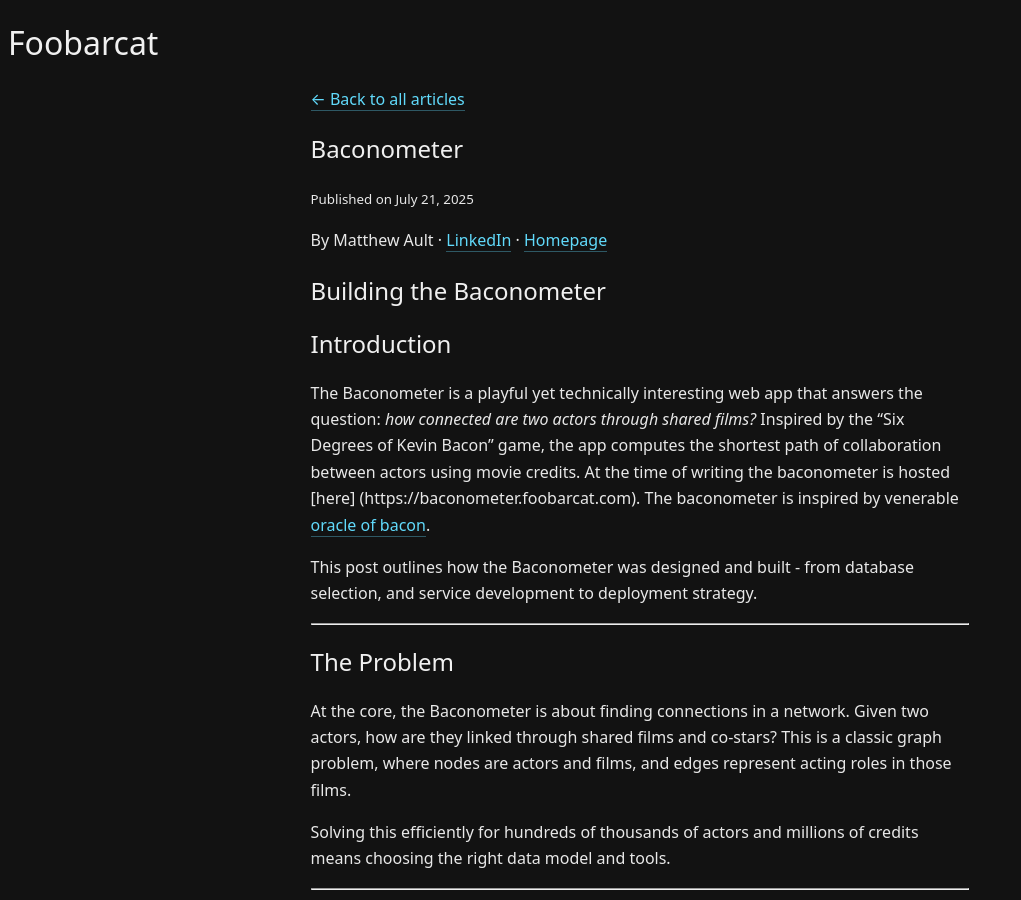
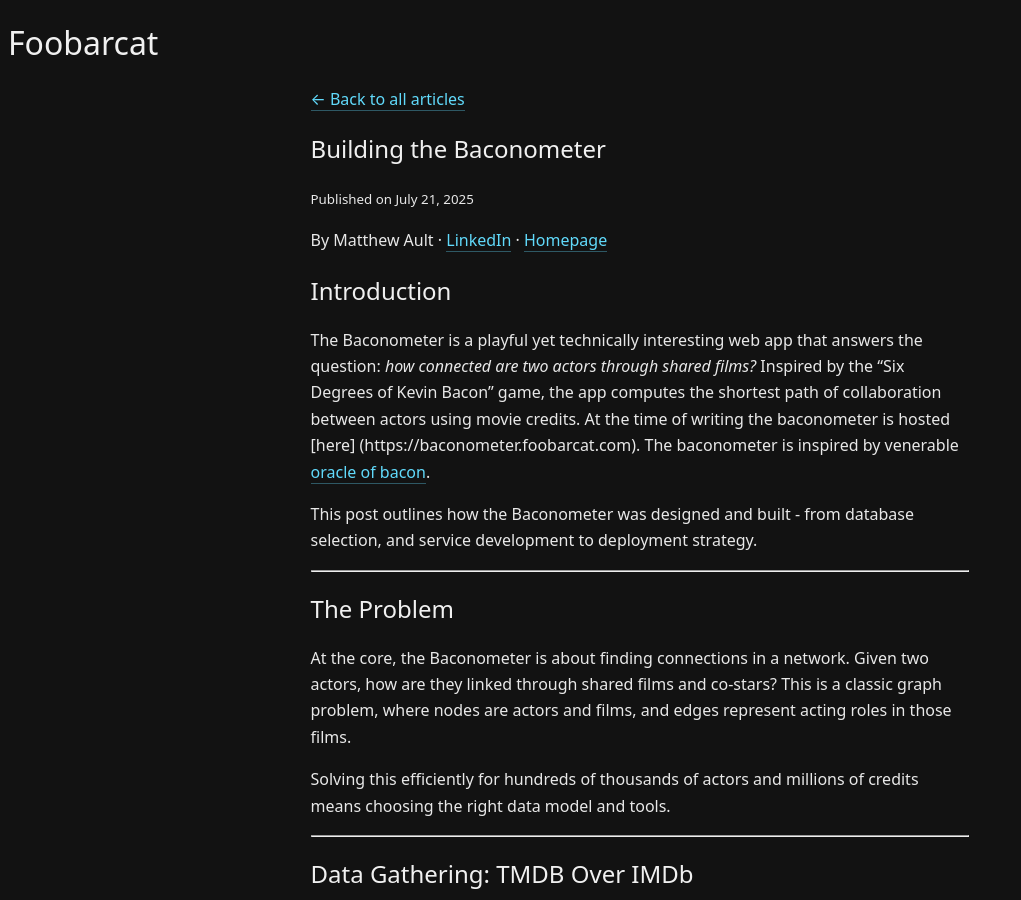
Before and after one commit to aultimus/aultimus.github.io, a Jekyll site: the page built from _posts/2025-07-21-baconometer.md, in a window 1280 px wide and 900 px high. Shown: the whole window, without its empty margins (0-1021 px from the left). Built offline with Jekyll 4.4.1, drawn with Linux system fonts in a browser that asks for light colours; our own code applies the rules of GitHub Pages for plain Markdown files; part of the change alters nothing that is shown.

Commit message:
fix baconometer title

```diff
--- a/_posts/2025-07-21-baconometer.md
+++ b/_posts/2025-07-21-baconometer.md
@@ -1,4 +1,7 @@
-# Building the Baconometer
+---
+layout: post
+title: "Building the Baconometer"
+---
 
 ## Introduction
 
```
